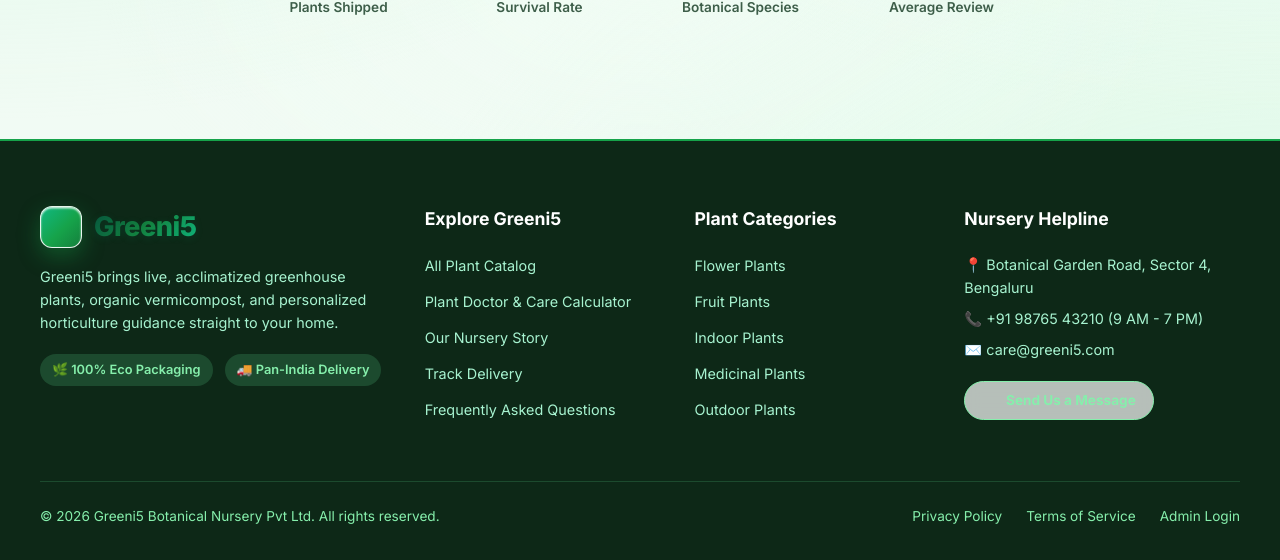
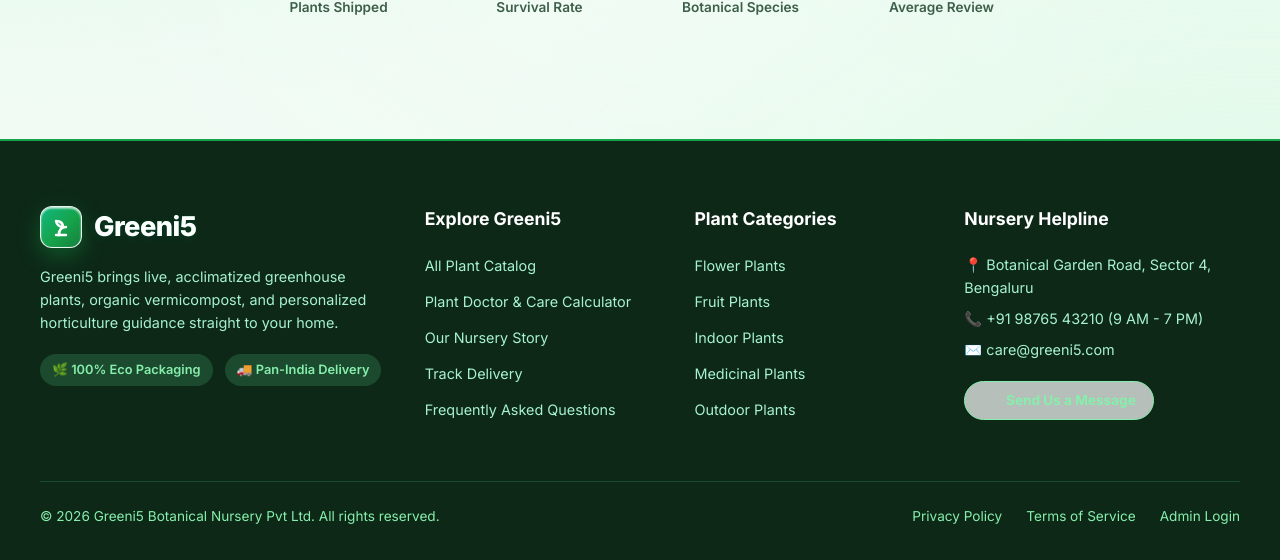
Before and after one commit to krishnavamsi1201/greeni5, a Flask app: page /about in a window 1280 px wide. Shown: the part 1245-1805 px from the top of the page. Run offline with Flask 3, Linux system fonts and the light colour scheme; data comes from the database, SQL or seed files in the repository.

Commit message:
Fix logo visibility with explicit SVG stroke colors and enhance Add to Cart button feedback with direct View Cart link

```diff
--- a/static/js/main.js
+++ b/static/js/main.js
@@ -20,20 +20,24 @@ document.addEventListener("DOMContentLoaded", () => {
   initLucideIcons();
 
   // Toast Notification System
-  window.showToast = function(message, type = "success") {
+  window.showToast = function(message, type = "success", showCartLink = true) {
     let container = document.getElementById("toast-container");
     if (!container) {
       container = document.createElement("div");
       container.id = "toast-container";
       container.style.cssText = `
         position: fixed;
-        bottom: 24px;
-        right: 24px;
-        z-index: 9999;
+        top: 20px;
+        left: 50%;
+        transform: translateX(-50%);
+        z-index: 99999;
         display: flex;
         flex-direction: column;
+        align-items: center;
         gap: 10px;
         pointer-events: none;
+        width: 92%;
+        max-width: 480px;
       `;
       document.body.appendChild(container);
     }
@@ -43,20 +47,27 @@ document.addEventListener("DOMContentLoaded", () => {
     toast.style.cssText = `
       background: ${bgColor};
       color: white;
-      padding: 12px 20px;
+      padding: 12px 18px;
       border-radius: 12px;
-      box-shadow: 0 10px 25px rgba(0,0,0,0.18);
+      box-shadow: 0 12px 35px rgba(0,0,0,0.25), inset 0 1px 1px rgba(255,255,255,0.4);
       font-size: 0.925rem;
-      font-weight: 600;
+      font-weight: 700;
       display: flex;
       align-items: center;
-      gap: 10px;
+      justify-content: space-between;
+      gap: 12px;
       opacity: 0;
-      transform: translateY(20px);
+      transform: translateY(-20px);
       transition: all 0.3s cubic-bezier(0.16, 1, 0.3, 1);
       pointer-events: auto;
+      width: 100%;
     `;
-    toast.innerHTML = `<span>${message}</span>`;
+
+    let actionBtn = showCartLink && type === "success"
+      ? `<a href="/cart" style="background: #ffffff; color: #15803d; padding: 6px 12px; border-radius: 8px; font-weight: 800; font-size: 0.85rem; text-decoration: none; white-space: nowrap; box-shadow: 0 2px 6px rgba(0,0,0,0.15);">View Cart 🛒 &rarr;</a>`
+      : '';
+
+    toast.innerHTML = `<span style="display: flex; align-items: center; gap: 8px;">✓ ${message}</span> ${actionBtn}`;
     container.appendChild(toast);
 
     setTimeout(() => {
@@ -66,9 +77,9 @@ document.addEventListener("DOMContentLoaded", () => {
 
     setTimeout(() => {
       toast.style.opacity = "0";
-      toast.style.transform = "translateY(20px)";
+      toast.style.transform = "translateY(-20px)";
       setTimeout(() => toast.remove(), 300);
-    }, 3500);
+    }, 4500);
   };
 
   // Mobile Navigation Menu Toggle
@@ -149,8 +160,12 @@ document.addEventListener("DOMContentLoaded", () => {
       const quantity = qtyInput ? qtyInput.value : 1;
       const variantInput = document.getElementById("selected-variant-id");
       const variantId = variantInput ? variantInput.value : "";
+      const originalBtnContent = button.innerHTML;
 
       try {
+        button.disabled = true;
+        button.innerHTML = `<span>Adding...</span>`;
+
         const formData = new FormData();
         formData.append("quantity", quantity);
         if (variantId) {
@@ -167,18 +182,31 @@ document.addEventListener("DOMContentLoaded", () => {
 
         const data = await response.json();
         if (data.success) {
-          window.showToast(data.message, "success");
+          window.showToast(data.message, "success", true);
           document.querySelectorAll(".cart-count").forEach(el => {
             if (el.id !== "wishlist-count") {
               el.textContent = data.cart_count;
               el.style.display = data.cart_count > 0 ? "flex" : "none";
             }
           });
+
+          // Immediate button visual feedback
+          button.style.background = "#15803d";
+          button.innerHTML = `<span>✓ Added to Cart!</span>`;
+          setTimeout(() => {
+            button.disabled = false;
+            button.style.background = "";
+            button.innerHTML = originalBtnContent;
+          }, 2000);
         } else {
-          window.showToast(data.message || "Could not add to cart.", "warning");
+          button.disabled = false;
+          button.innerHTML = originalBtnContent;
+          window.showToast(data.message || "Could not add to cart.", "warning", false);
         }
       } catch (err) {
         console.error("Cart error:", err);
+        button.disabled = false;
+        button.innerHTML = originalBtnContent;
         window.location.href = `/cart/add/${plantId}?quantity=${quantity}`;
       }
     });
--- a/templates/admin/base_admin.html
+++ b/templates/admin/base_admin.html
@@ -24,10 +24,10 @@
   <aside class="admin-sidebar">
     <div class="admin-brand">
       <div class="leaf-icon" style="width: 32px; height: 32px; background: #15803d; border-radius: 8px; display: flex; align-items: center; justify-content: center; color: white;">
-        <svg width="20" height="20" viewBox="0 0 24 24" fill="none" stroke="currentColor" stroke-width="2.2" stroke-linecap="round" stroke-linejoin="round">
+        <svg width="20" height="20" viewBox="0 0 24 24" fill="none" stroke="#ffffff" stroke-width="2.4" stroke-linecap="round" stroke-linejoin="round">
           <path d="M7 20h10"/>
           <path d="M10 20c0-4.4 2-8 7-8"/>
-          <path d="M14 12c-3.5 0-6.5-2.5-7-6 4 0 7 2 7 6Z"/>
+          <path d="M14 12c-3.5 0-6.5-2.5-7-6 4 0 7 2 7 6Z" fill="rgba(255,255,255,0.25)"/>
           <path d="M10 20v-3"/>
         </svg>
       </div>
--- a/templates/base.html
+++ b/templates/base.html
@@ -43,10 +43,10 @@
         <!-- Brand Logo -->
         <a href="{{ url_for('index') }}" class="brand-logo">
           <div class="leaf-icon">
-            <svg width="24" height="24" viewBox="0 0 24 24" fill="none" stroke="currentColor" stroke-width="2.2" stroke-linecap="round" stroke-linejoin="round">
+            <svg width="24" height="24" viewBox="0 0 24 24" fill="none" stroke="#ffffff" stroke-width="2.4" stroke-linecap="round" stroke-linejoin="round">
               <path d="M7 20h10"/>
               <path d="M10 20c0-4.4 2-8 7-8"/>
-              <path d="M14 12c-3.5 0-6.5-2.5-7-6 4 0 7 2 7 6Z"/>
+              <path d="M14 12c-3.5 0-6.5-2.5-7-6 4 0 7 2 7 6Z" fill="rgba(255,255,255,0.25)"/>
               <path d="M10 20v-3"/>
             </svg>
           </div>
@@ -58,7 +58,7 @@
           <form action="{{ url_for('catalog') }}" method="GET">
             <input type="text" name="search" placeholder="Search indoor, outdoor, flowers, medicinal..." value="{{ request.args.get('search', '') }}">
             <button type="submit" aria-label="Search">
-              <svg width="18" height="18" viewBox="0 0 24 24" fill="none" stroke="currentColor" stroke-width="2.5" stroke-linecap="round" stroke-linejoin="round">
+              <svg width="18" height="18" viewBox="0 0 24 24" fill="none" stroke="#ffffff" stroke-width="2.5" stroke-linecap="round" stroke-linejoin="round">
                 <circle cx="11" cy="11" r="8"></circle>
                 <line x1="21" y1="21" x2="16.65" y2="16.65"></line>
               </svg>
@@ -99,7 +99,7 @@
         <div class="nav-actions">
           <!-- Wishlist Icon Badge -->
           <a href="{{ url_for('catalog') }}#wishlist" class="icon-badge-btn" id="wishlist-nav-btn" title="Saved Plants / Wishlist">
-            <svg width="20" height="20" viewBox="0 0 24 24" fill="none" stroke="currentColor" stroke-width="2" stroke-linecap="round" stroke-linejoin="round">
+            <svg width="20" height="20" viewBox="0 0 24 24" fill="none" stroke="#15803d" stroke-width="2.2" stroke-linecap="round" stroke-linejoin="round">
               <path d="M19 14c1.49-1.46 3-3.21 3-5.5A5.5 5.5 0 0 0 16.5 3c-1.76 0-3 .5-4.5 2-1.5-1.5-2.74-2-4.5-2A5.5 5.5 0 0 0 2 8.5c0 2.3 1.5 4.05 3 5.5l7 7Z"></path>
             </svg>
             <span class="cart-count" id="wishlist-count" style="display: none; background: #e11d48;">0</span>
@@ -107,7 +107,7 @@
 
           <!-- Shopping Cart Icon -->
           <a href="{{ url_for('cart') }}" class="icon-badge-btn" title="View Shopping Cart">
-            <svg width="20" height="20" viewBox="0 0 24 24" fill="none" stroke="currentColor" stroke-width="2" stroke-linecap="round" stroke-linejoin="round">
+            <svg width="20" height="20" viewBox="0 0 24 24" fill="none" stroke="#15803d" stroke-width="2.2" stroke-linecap="round" stroke-linejoin="round">
               <path d="M6 2 3 6v14a2 2 0 0 0 2 2h14a2 2 0 0 0 2-2V6l-3-4Z"></path>
               <line x1="3" y1="6" x2="21" y2="6"></line>
               <path d="M16 10a4 4 0 0 1-8 0"></path>
@@ -179,8 +179,15 @@
         <!-- Nursery Info -->
         <div class="footer-col">
           <div class="brand-logo" style="color: #ffffff; margin-bottom: 1rem;">
-            <div class="leaf-icon"><i data-lucide="sprout"></i></div>
-            <span>Greeni5</span>
+            <div class="leaf-icon">
+              <svg width="24" height="24" viewBox="0 0 24 24" fill="none" stroke="#ffffff" stroke-width="2.4" stroke-linecap="round" stroke-linejoin="round">
+                <path d="M7 20h10"/>
+                <path d="M10 20c0-4.4 2-8 7-8"/>
+                <path d="M14 12c-3.5 0-6.5-2.5-7-6 4 0 7 2 7 6Z" fill="rgba(255,255,255,0.25)"/>
+                <path d="M10 20v-3"/>
+              </svg>
+            </div>
+            <span style="color: #ffffff; -webkit-text-fill-color: #ffffff;">Greeni5</span>
           </div>
           <p style="color: #a7f3d0; font-size: 0.9rem; margin-bottom: 1.25rem;">
             Greeni5 brings live, acclimatized greenhouse plants, organic vermicompost, and personalized horticulture guidance straight to your home.
```
